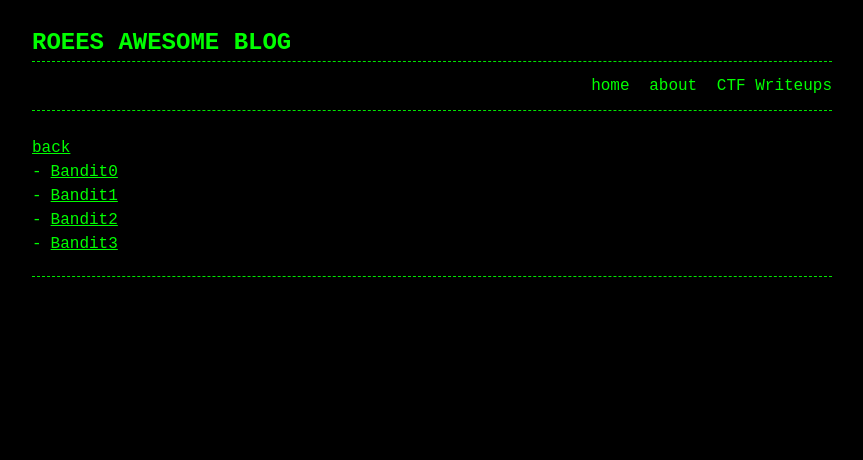
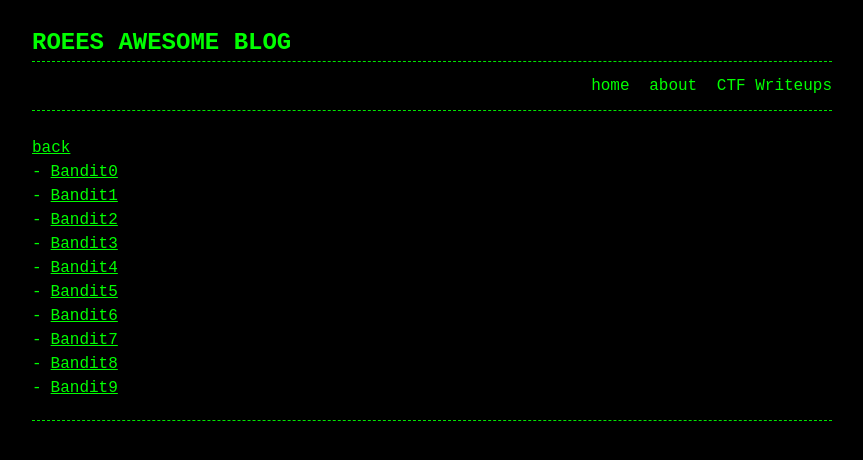
Before and after one commit to RoeeWork/blog, a Jekyll site: the page built from blog/ctf/overthewire/bandit/index.markdown, in a window 1280 px wide. Shown: the top 460 px of the page, without its empty margins (208-1071 px from the left). Built offline with Jekyll 4.4.1, drawn with Linux system fonts in a browser that asks for light colours.

Commit message:
reconfigure

```diff
--- a/blog/ctf/overthewire/bandit/index.markdown
+++ b/blog/ctf/overthewire/bandit/index.markdown
@@ -8,3 +8,9 @@ permalink: /ctf/overthewire/bandit/
 - [Bandit1]({{ '/ctf/overthewire/bandit/bandit1/' | relative_url }})
 - [Bandit2]({{ '/ctf/overthewire/bandit/bandit2/' | relative_url }})
 - [Bandit3]({{ '/ctf/overthewire/bandit/bandit3/' | relative_url }})
+- [Bandit4]({{ '/ctf/overthewire/bandit/bandit4/' | relative_url }})
+- [Bandit5]({{ '/ctf/overthewire/bandit/bandit5/' | relative_url }})
+- [Bandit6]({{ '/ctf/overthewire/bandit/bandit6/' | relative_url }})
+- [Bandit7]({{ '/ctf/overthewire/bandit/bandit7/' | relative_url }})
+- [Bandit8]({{ '/ctf/overthewire/bandit/bandit8/' | relative_url }})
+- [Bandit9]({{ '/ctf/overthewire/bandit/bandit9/' | relative_url }})
```
Also changed, not shown: 1 other file.
